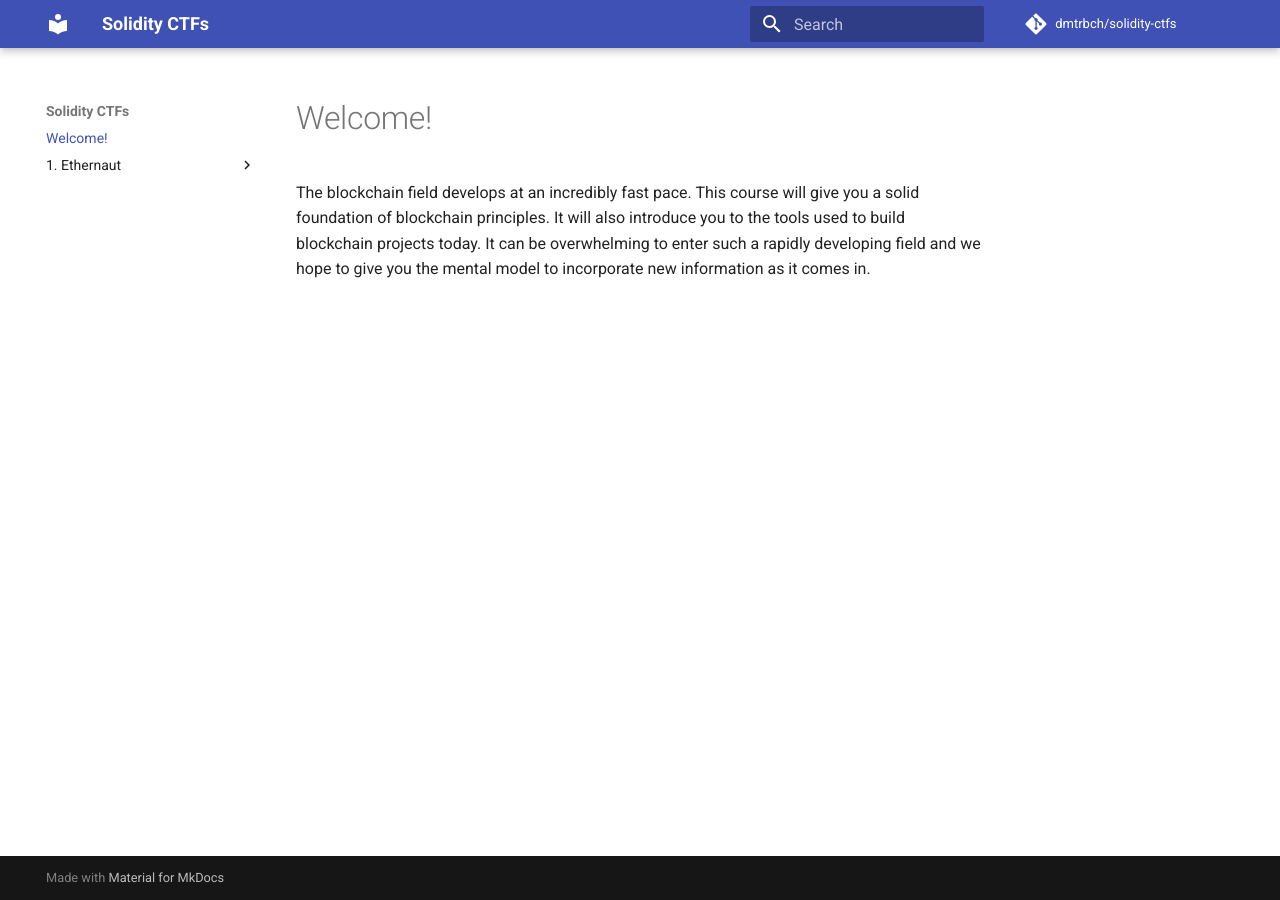
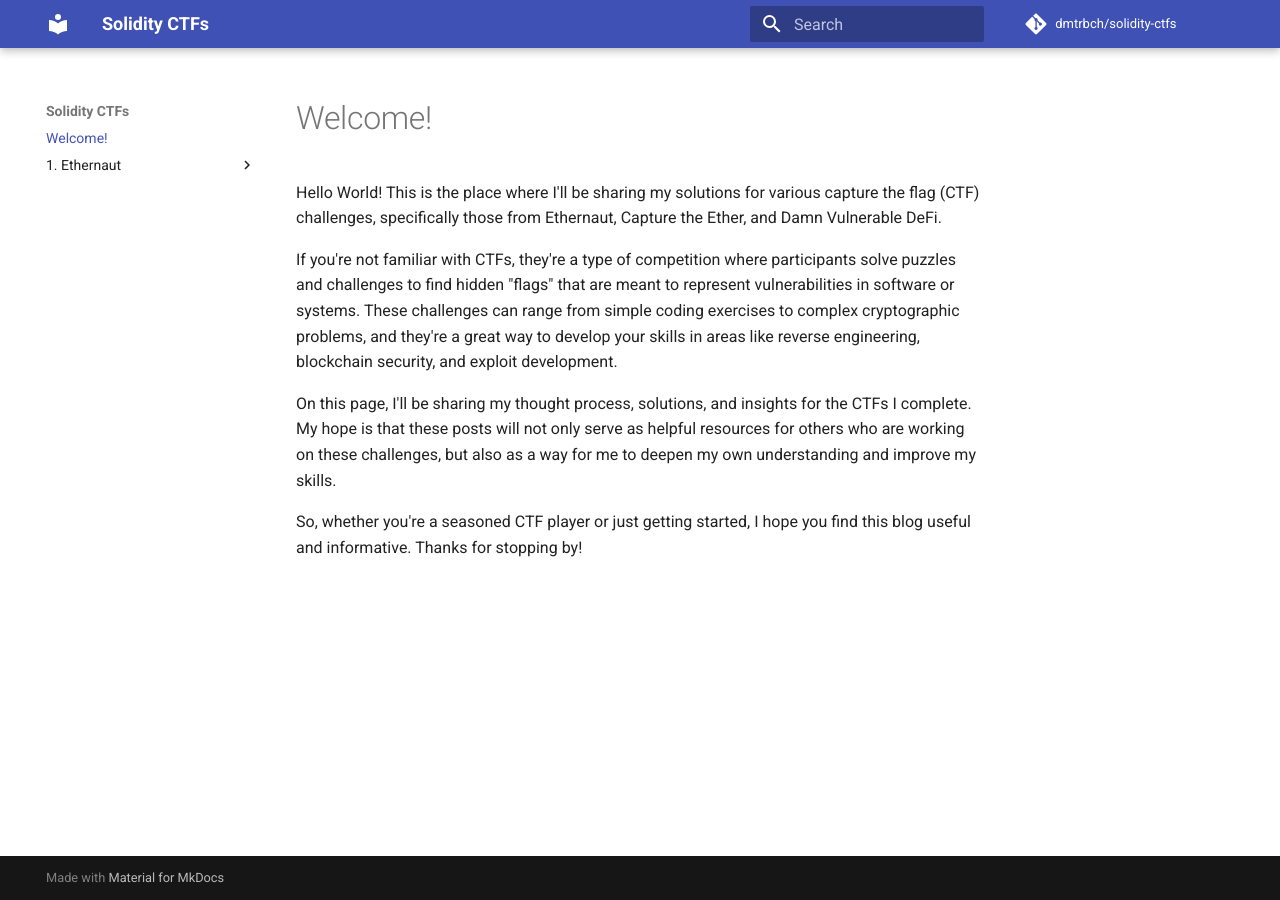
Before and after one commit to dmtrbch/solidity-ctfs, an MkDocs documentation site: the page built from docs/index.md, in a window 1280 px wide. Built offline with MkDocs 1.6.1 and Material for MkDocs 9.7.7, drawn with Linux system fonts in a browser that asks for light colours; comment, search, counter and statistics services are not loaded.

```diff
--- a/docs/index.md
+++ b/docs/index.md
@@ -1,3 +1,10 @@
 # Welcome!
 
-The blockchain field develops at an incredibly fast pace. This course will give you a solid foundation of blockchain principles. It will also introduce you to the tools used to build blockchain projects today. It can be overwhelming to enter such a rapidly developing field and we hope to give you the mental model to incorporate new information as it comes in.
+Hello World! This is the place where I'll be sharing my solutions for various capture the flag (CTF) challenges, specifically those from Ethernaut, Capture the Ether, and Damn Vulnerable DeFi.
+
+
+If you're not familiar with CTFs, they're a type of competition where participants solve puzzles and challenges to find hidden "flags" that are meant to represent vulnerabilities in software or systems. These challenges can range from simple coding exercises to complex cryptographic problems, and they're a great way to develop your skills in areas like reverse engineering, blockchain security, and exploit development.
+
+On this page, I'll be sharing my thought process, solutions, and insights for the CTFs I complete. My hope is that these posts will not only serve as helpful resources for others who are working on these challenges, but also as a way for me to deepen my own understanding and improve my skills.
+
+So, whether you're a seasoned CTF player or just getting started, I hope you find this blog useful and informative. Thanks for stopping by!
```
